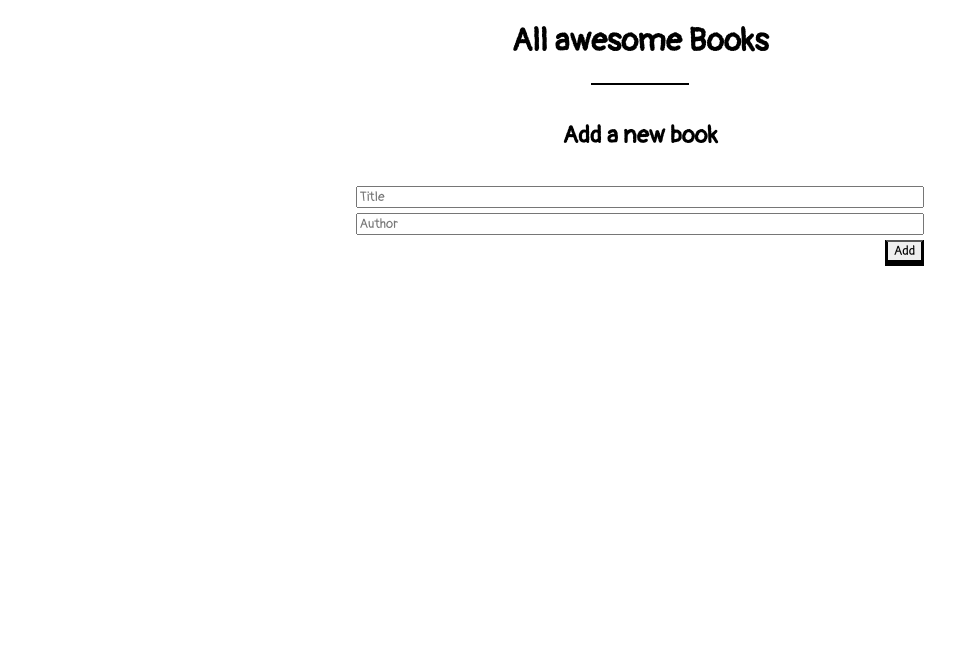
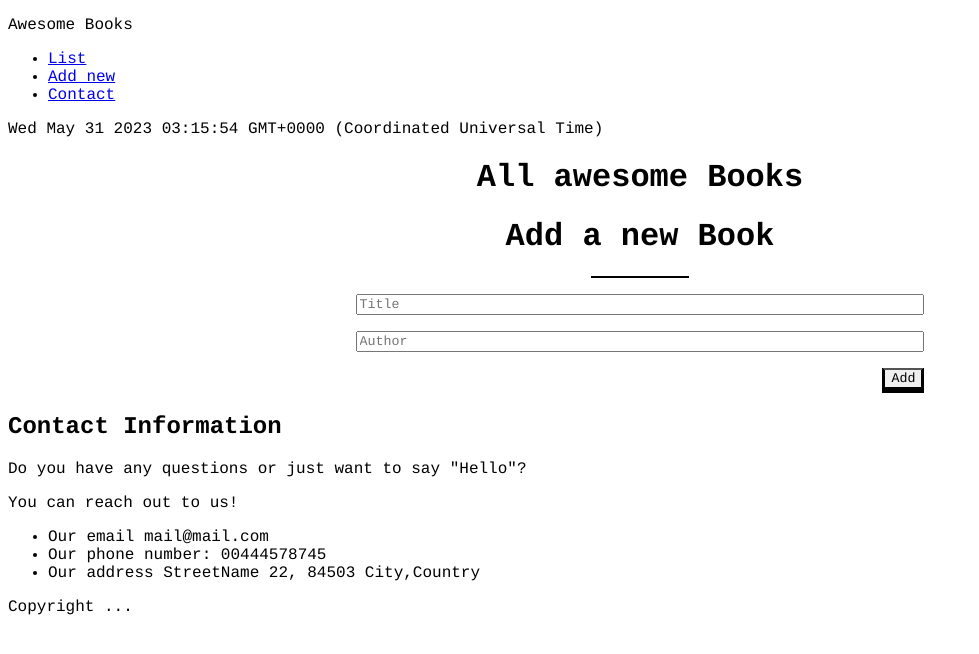
Before and after one commit to PabloBona/Awesome-books-V1, a website: page index.html in a window 1280 px wide. Shown: the whole page, without its empty margins (0-979 px from the left). Drawn offline with Linux system fonts and the light colour scheme.

Commit message:
Add nav and contact sections Implemented date script Added querySelectors for navbar, contact, and nav Added class methods for section rendering

```diff
--- a/index.html
+++ b/index.html
@@ -4,17 +4,31 @@
     <meta charset="UTF-8" />
     <meta http-equiv="X-UA-Compatible" content="IE=edge" />
     <meta name="viewport" content="width=device-width, initial-scale=1.0" />
-    <link rel="stylesheet" href="https://fonts.googleapis.com/css2?family=Pangolin&display=swap">
     <link rel="stylesheet" href="./css/style.css" />
     <title>Awesome Books</title>
   </head>
   <body>
-    <h1>All awesome Books</h1>
+    <header>
+      <nav class="nav">
+        <p>Awesome Books</p>
+        <ul>
+          <li><a id="nav-list" href="#">List</a></li>
+          <li><a id="nav-add" href="#">Add new</a></li>
+          <li><a id="nav-contact" href="#">Contact</a></li>
+        </ul>
+      </nav>
+      <div id="current_date"></p>
+        <script>
+        document.getElementById("current_date").innerHTML = Date();
+        </script>
+    </header>
+    <h1 id="h1-add" class=" ">All awesome Books</h1>
+    <h1 id="h1-new" class="">Add a new Book</h1>
     <div class="book-List"></div>
-    <hr />
+    <hr id="bar" class="" />
     <form class="book-form" method="post">
-        <h2>Add a new book</h2>
       <div>
+
         <input
           type="text"
           name="title"
@@ -22,6 +36,8 @@
           placeholder="Title"
           required
         />
+      </div>
+      <div>
         <input
           type="text"
           name="author"
@@ -29,8 +45,24 @@
           placeholder="Author"
           required
         />
-  <button type="submit">Add</button></div>
+      </div>
+      <div><button type="submit">Add</button></div>
     </form>
+    <article id="contact" >
+      <div>
+      <h2>Contact Information</h2>
+      <p>Do you have any questions or just want to say "Hello"?</p>
+      <p>You can reach out to us!</p>
+      <ul>
+        <li>Our email mail@mail.com</li>
+        <li>Our phone number: 00444578745</li>
+        <li>Our address StreetName 22, 84503 City,Country</li>
+      </ul>
+      </div>
+    </article>
+    <footer class="footer">
+      <p>Copyright ...</p>
+    </footer>
     <script src="./js/main.js"></script>
   </body>
 </html>
--- a/js/main.js
+++ b/js/main.js
@@ -1,28 +1,37 @@
 class Books {
   constructor() {
-    // Instance Properties, describes de current state of that object
-    // this.*** is about the current object, the object wich es created by a class
     this.books = [];
     this.bookList = document.querySelector('.book-List');
     this.addForm = document.querySelector('.book-form');
+    this.bar = document.querySelector('#bar');
+    this.newTitle = document.querySelector('#h1-new');
+    this.contactSection = document.querySelector('#contact');
 
-    // Next are methods: By calling this function in the constructor, we ensure that
-    // books are automatically loaded and displayed when a new instance of the Books class created.
     this.loadBooksFromLocalStorage();
     this.addForm.addEventListener('submit', this.saveFormSubmit.bind(this));
+
+    this.navContact = document.querySelector('#nav-contact');
+    this.listButton = document.querySelector('#nav-list');
+    this.addButton = document.querySelector('#nav-add');
+    this.addTitle = document.querySelector('#h1-add');
+    this.listButton.addEventListener('click', this.showAwesomeBooks.bind(this));
+    this.addButton.addEventListener('click', this.showAddBooks.bind(this));
+    this.navContact.addEventListener('click', this.showContact.bind(this));
+    this.showAwesomeBooks();
   }
 
-  // Instant Methods, they use instant Properties to achieve the results
   createBookElement(book) {
-    const bookContainer = document.createElement('div');
-    const titleElement = document.createElement('p');
+    const bookContainer = document.createElement('tr');
+    const titleElement = document.createElement('td');
     const removeBtn = document.createElement('button');
     const title = document.createTextNode(`'${book.title}' by ${book.author}`);
     const remove = document.createTextNode('Remove');
+
     titleElement.appendChild(title);
     removeBtn.appendChild(remove);
     bookContainer.appendChild(titleElement);
     bookContainer.appendChild(removeBtn);
+
     removeBtn.addEventListener('click', () => {
       const index = this.books.indexOf(book);
       if (index === -1) {
@@ -54,6 +63,14 @@ class Books {
     }
   }
 
+  showBorder() {
+    if (this.books.length !== 0) {
+      this.bookList.classList.add('border');
+    } else {
+      this.bookList.classList.remove('border');
+    }
+  }
+
   addBook(book) {
     this.books.push(book);
     this.saveBooksToLocalStorage();
@@ -75,7 +92,34 @@ class Books {
     this.addBook(newBook);
     this.addForm.reset();
   }
+
+  showAwesomeBooks() {
+    this.addForm.classList.add('hidden');
+    this.bar.classList.add('hidden');
+    this.newTitle.classList.add('hidden');
+    this.contactSection.classList.add('hidden');
+    this.bookList.classList.remove('hidden');
+    this.addTitle.classList.remove('hidden');
+  }
+
+  showAddBooks() {
+    this.bookList.classList.add('hidden');
+    this.bar.classList.add('hidden');
+    this.addTitle.classList.add('hidden');
+    this.addForm.classList.remove('hidden');
+    this.contactSection.classList.add('hidden');
+    this.newTitle.classList.remove('hidden');
+  }
+
+  showContact() {
+    this.bookList.classList.add('hidden');
+    this.bar.classList.add('hidden');
+    this.addTitle.classList.add('hidden');
+    this.addForm.classList.add('hidden');
+    this.bar.classList.add('hidden');
+    this.newTitle.classList.add('hidden');
+    this.contactSection.classList.remove('hidden');
+  }
 }
 
-// eslint-disable-next-line no-new
 new Books();
```
